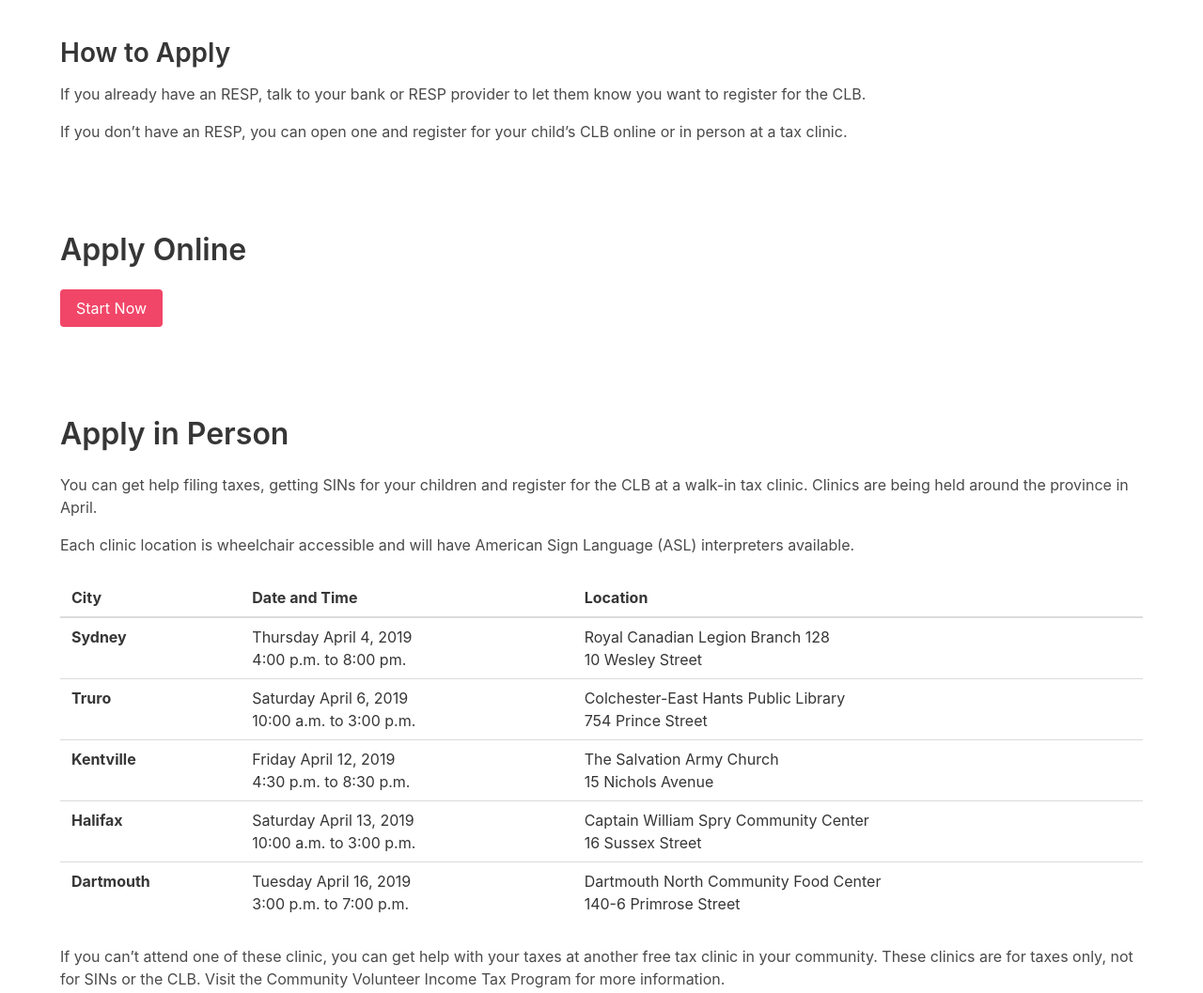
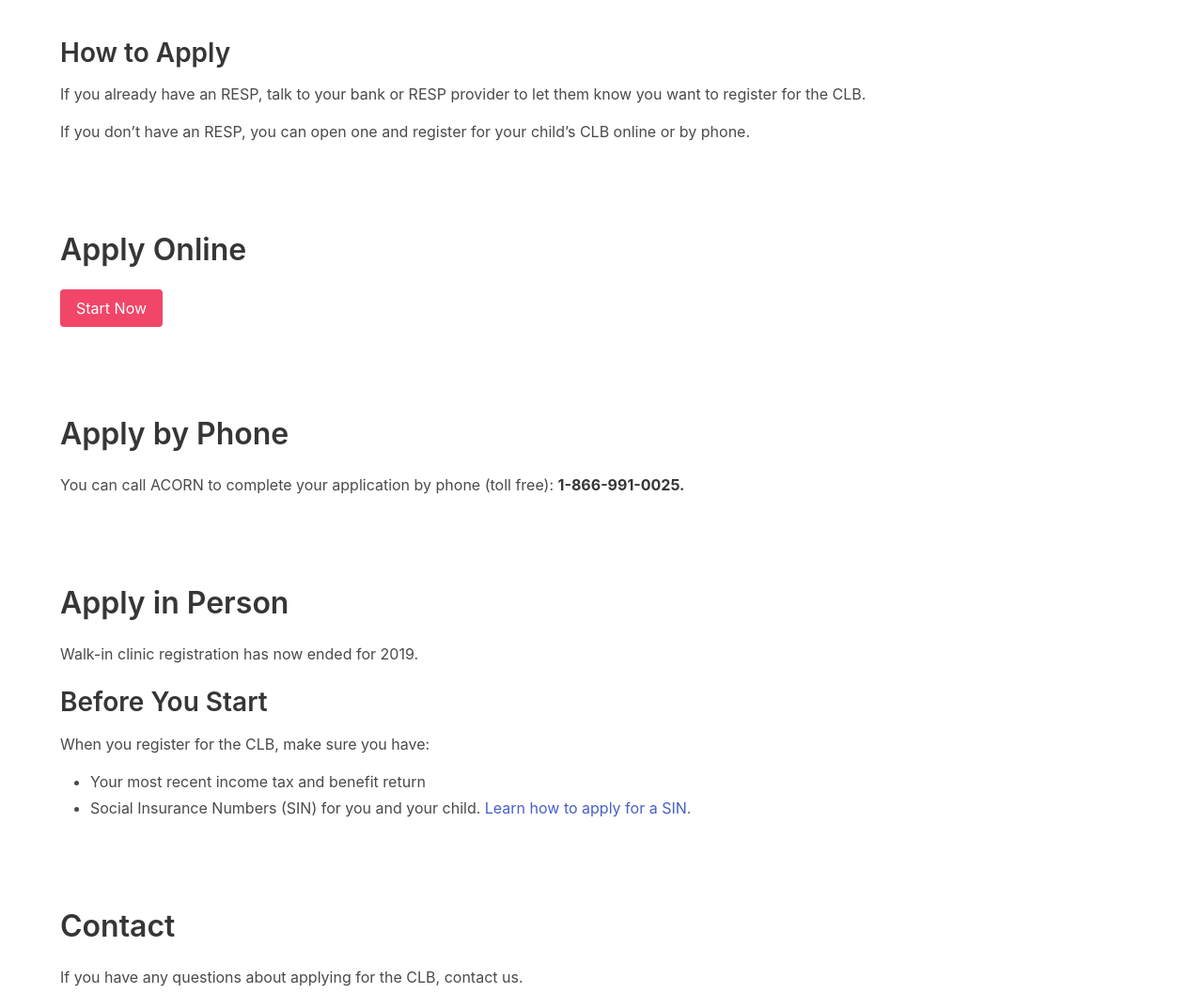
Before and after one commit to smartsaver/novascotiaclb-client, a Gatsby site: page / in a window 1280 px wide. Shown: the part 1720-2777 px from the top of the page at 94% size. Built offline with nearby package versions, Linux system fonts and the light colour scheme; Gatsby itself is replaced by a stand-in of ours.

Commit message:
Change Content
Content change for many sections. Also Added a new section

```diff
--- a/src/pages-components/index/ApplyPersonSection.js
+++ b/src/pages-components/index/ApplyPersonSection.js
@@ -1,17 +1,12 @@
 import React from 'react'
 import Section from '../../components/Section'
-import ApplyTable from './ApplyTable'
 
 const ApplyPersonSection = props => {
-  const { title, header, footer, table } = props.content
+  const { title, header, footer } = props.content
   return (
     <Section>
       <h2 className="title">{title}</h2>
       <div className="content" dangerouslySetInnerHTML={{ __html: header }} />
-      <ApplyTable
-        headers={['City', 'Date and Time', 'Location']}
-        content={table}
-      />
       <div className="content" dangerouslySetInnerHTML={{ __html: footer }} />
     </Section>
   )
--- /dev/null
+++ b/src/pages-components/index/ApplyPhoneSection.js
@@ -0,0 +1,14 @@
+import React from 'react'
+import Section from '../../components/Section'
+
+const ApplyPhoneSection = props => {
+  const { title, content } = props.content
+  return (
+    <Section>
+      <h2 className="title">{title}</h2>
+      <div className="content" dangerouslySetInnerHTML={{ __html: content }} />
+    </Section>
+  )
+}
+
+export default ApplyPhoneSection
--- a/src/pages-components/index/content/applyPersonContent.js
+++ b/src/pages-components/index/content/applyPersonContent.js
@@ -61,21 +61,16 @@ Dartmouth North Community Food Center
 const applyPersonContent = {
   title: 'Apply in Person',
   header: processMarkdown(`
-You can get help filing taxes, getting SINs for your children and register for the CLB at a walk-in tax clinic. Clinics are being held around the province in April.
-
-Each clinic location is wheelchair accessible and will have American Sign Language (ASL) interpreters available.
+Walk-in clinic registration has now ended for 2019.
   `),
   table,
   footer: processMarkdown(`
-If you can’t attend one of these clinic, you can get help with your taxes at another free tax clinic in your community. These clinics are for taxes only, not for SINs or the CLB. Visit the Community Volunteer Income Tax Program for more information.
-
 ## Before You Start
 
 When you register for the CLB, make sure you have:
 
-* Social Insurance Numbers (SIN) for you and your child
 * Your most recent income tax and benefit return
-* An RESP account where the government can deposit the money.
+* Social Insurance Numbers (SIN) for you and your child. [Learn how to apply for a SIN.](https://www.smartsaver.org/startmyresp/en/Learn-How-to-Apply-for-Sin.html)
   `),
 }
 
--- /dev/null
+++ b/src/pages-components/index/content/applyPhoneContent.js
@@ -0,0 +1,10 @@
+import processMarkdown from '../../../libs/marked'
+
+const applyPhoneContent = {
+  title: 'Apply by Phone',
+  content: processMarkdown(`
+You can call ACORN to complete your application by phone (toll free): __1-866-991-0025.__
+  `),
+}
+
+export default applyPhoneContent
--- a/src/pages-components/index/content/index.js
+++ b/src/pages-components/index/content/index.js
@@ -5,6 +5,7 @@ import footerContent from './footerContent'
 import sectionsContent from './sectionsContent'
 import contactContent from './contactContent'
 import applyPersonContent from './applyPersonContent'
+import applyPhoneContent from './applyPhoneContent'
 import aboutContent from './aboutContent'
 
 export default {
@@ -15,5 +16,6 @@ export default {
   sectionsContent,
   contactContent,
   applyPersonContent,
+  applyPhoneContent,
   aboutContent,
 }
--- a/src/pages-components/index/content/sectionsContent.js
+++ b/src/pages-components/index/content/sectionsContent.js
@@ -18,7 +18,7 @@ Families can register for the CLB if they have:
 
 If you already have an RESP, talk to your bank or RESP provider to let them know you want to register for the CLB.
 
-If you don’t have an RESP, you can open one and register for your child’s CLB online or in person at a tax clinic.
+If you don’t have an RESP, you can open one and register for your child’s CLB online or by phone.
     `),
 }
 
--- a/src/pages-components/index/index.js
+++ b/src/pages-components/index/index.js
@@ -7,6 +7,7 @@ import IndexSection from './IndexSections'
 import ContactSection from './ContactSection'
 import indexContent from './content'
 import ApplyPersonSection from './ApplyPersonSection'
+import ApplyPhoneSection from './ApplyPhoneSection'
 import AboutContent from './AboutSection'
 
 const {
@@ -16,6 +17,7 @@ const {
   applyContent,
   contactContent,
   applyPersonContent,
+  applyPhoneContent,
   aboutContent,
 } = indexContent
 
@@ -30,6 +32,7 @@ const IndexPage = () => {
       />
       <IndexSection content={sectionsContent.content} />
       <ApplySection content={applyContent} />
+      <ApplyPhoneSection content={applyPhoneContent} />
       <ApplyPersonSection content={applyPersonContent} />
       <ContactSection content={contactContent} />
       <AboutContent content={aboutContent} />
```
